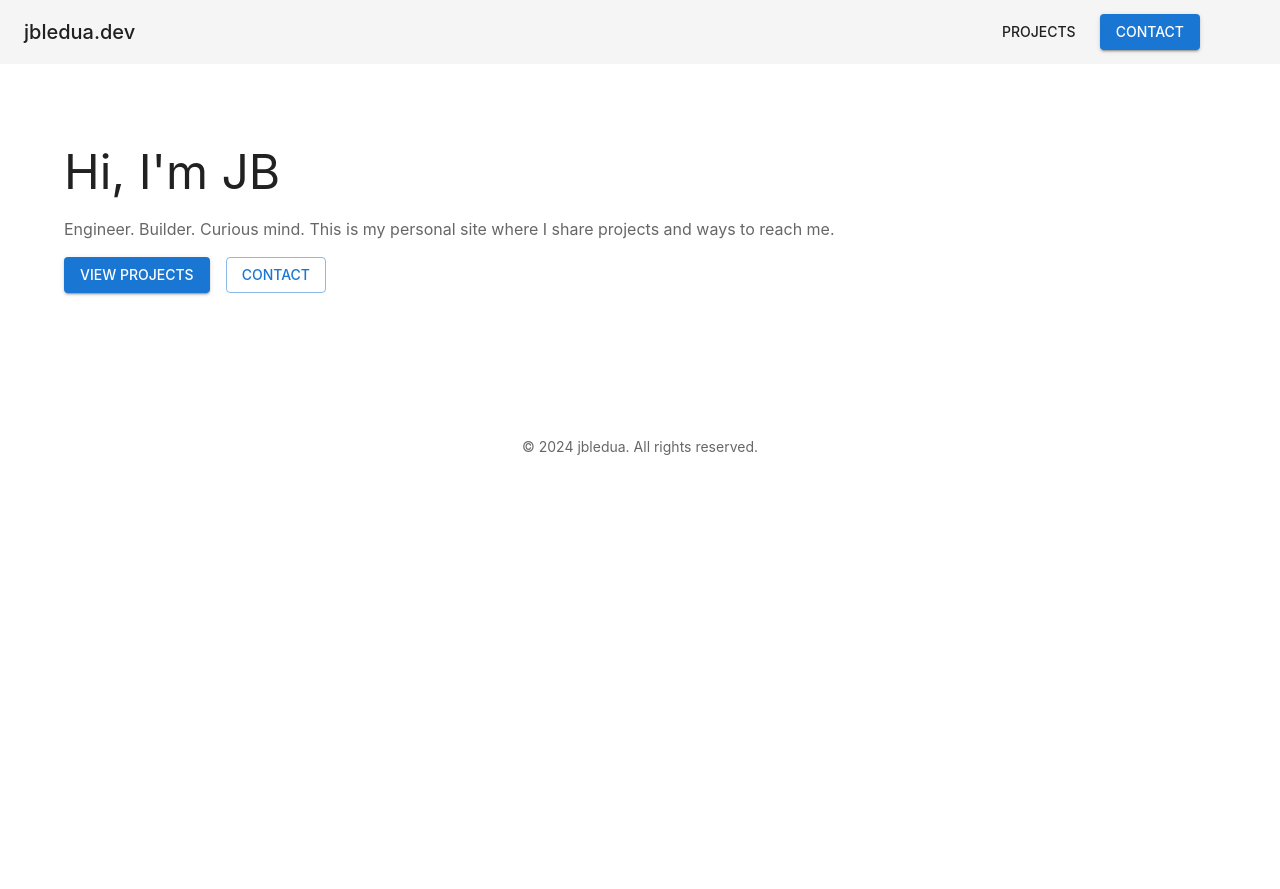
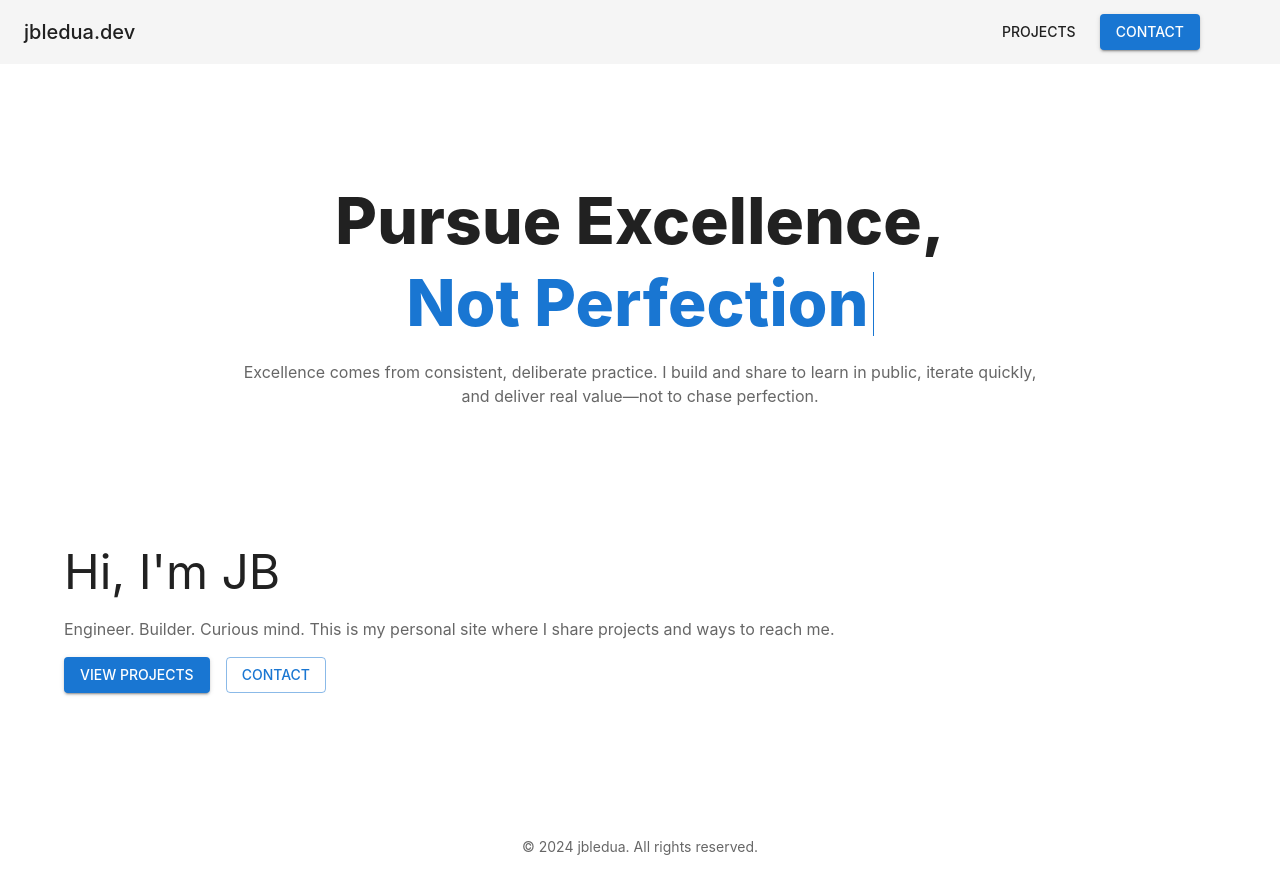
Before and after one commit to jbledua/jbledua.github.io, a React (Vite) app: page / in a window 1280 px wide. Before the commit the page ends 800 px from the top, so only its background shows below. Built offline with nearby package versions, Linux system fonts and the light colour scheme; some icons are missing.

Commit message:
Feat: Add Hero component for dynamic two-line typing effect on homepage

```diff
--- /dev/null
+++ b/src/components/Hero.jsx
@@ -0,0 +1,130 @@
+import { useEffect, useState } from 'react';
+import Box from '@mui/material/Box';
+import Typography from '@mui/material/Typography';
+
+// Hero with two-line typing, then height shrinks from 100vh to 50vh
+export default function Hero({ reasonText }) {
+    const first = 'Pursue Excellence,';
+    const second = 'Not Perfection';
+
+    const [text, setText] = useState('');
+    const [phase, setPhase] = useState(0); // 0 typing first, 1 pause, 2 typing second, 3 done
+    const [height, setHeight] = useState('100vh');
+
+    useEffect(() => {
+        const typeSpeed = 80; // ms per character
+        const pauseMs = 900; // pause after first part
+        let timer;
+
+        if (phase === 0) {
+            if (text.length < first.length) {
+                timer = setTimeout(() => {
+                    setText(first.slice(0, text.length + 1));
+                }, typeSpeed);
+            } else {
+                setPhase(1);
+            }
+        } else if (phase === 1) {
+            timer = setTimeout(() => setPhase(2), pauseMs);
+        } else if (phase === 2) {
+            const typedSecond = Math.max(0, text.length - first.length);
+            if (typedSecond < second.length) {
+                timer = setTimeout(() => {
+                    setText(first + second.slice(0, typedSecond + 1));
+                }, typeSpeed);
+            } else {
+                setPhase(3);
+            }
+        } else if (phase === 3) {
+            timer = setTimeout(() => setHeight('50vh'), 300);
+        }
+
+        return () => clearTimeout(timer);
+    }, [phase, text, first, second]);
+
+    // Derive visible text for each line
+    const firstDisplay = text.slice(0, Math.min(text.length, first.length));
+    const secondDisplay = text.length > first.length ? text.slice(first.length) : '';
+
+    const Caret = ({ color = 'text.primary' }) => (
+        <Box
+            component="span"
+            sx={{
+                display: 'inline-block',
+                width: '1px',
+                height: '1em',
+                bgcolor: color,
+                ml: 0.5,
+                verticalAlign: '-0.15em',
+                animation: phase === 3 ? 'blink 1s step-start infinite' : 'blink 600ms step-start infinite',
+                '@keyframes blink': { '50%': { opacity: 0 } },
+            }}
+        />
+    );
+
+    const defaultReason =
+        'Excellence comes from consistent, deliberate practice. I build and share to learn in public, iterate quickly, and deliver real value—not to chase perfection.';
+
+    const showReason = phase === 3;
+
+    return (
+        <Box
+            component="section"
+            sx={{
+                height,
+                transition: 'height 600ms ease',
+                display: 'grid',
+                placeItems: 'center',
+                px: 2,
+                textAlign: 'center',
+            }}
+        >
+            <Box sx={{ maxWidth: 1000 }}>
+                <Typography
+                    component="h1"
+                    sx={{
+                        fontWeight: 800,
+                        letterSpacing: 0.2,
+                        fontSize: { xs: '2.2rem', sm: '3rem', md: '4rem' },
+                        lineHeight: 1.15,
+                        color: 'text.primary',
+                    }}
+                >
+                    {firstDisplay}
+                    {phase === 0 && <Caret color="text.primary" />}
+                </Typography>
+
+                <Typography
+                    component="h1"
+                    sx={{
+                        fontWeight: 800,
+                        letterSpacing: 0.2,
+                        fontSize: { xs: '2.2rem', sm: '3rem', md: '4rem' },
+                        lineHeight: 1.15,
+                        mt: { xs: 0.5, sm: 1 },
+                        color: 'primary.main',
+                    }}
+                >
+                    {secondDisplay}
+                    {(phase === 2 || phase === 3) && <Caret color="primary.main" />}
+                </Typography>
+
+                <Typography
+                    variant="body1"
+                    component="p"
+                    color="text.secondary"
+                    sx={{
+                        mt: { xs: 2, sm: 2.5 },
+                        maxWidth: 800,
+                        mx: 'auto',
+                        opacity: showReason ? 1 : 0,
+                        transform: showReason ? 'translateY(0)' : 'translateY(8px)',
+                        transition: 'opacity 500ms ease 150ms, transform 500ms ease 150ms',
+                    }}
+                >
+                    {reasonText || defaultReason}
+                </Typography>
+            </Box>
+        </Box>
+    );
+}
--- a/src/pages/HomePage.jsx
+++ b/src/pages/HomePage.jsx
@@ -2,10 +2,12 @@ import Typography from '@mui/material/Typography';
 import Button from '@mui/material/Button';
 import Stack from '@mui/material/Stack';
 import Section from '../components/Section.jsx';
+import Hero from '../components/Hero.jsx';
 
 export default function Home() {
   return (
     <>
+      <Hero />
       <Section>
         <Typography variant="h3" component="h1" gutterBottom>
           Hi, I'm JB
```
